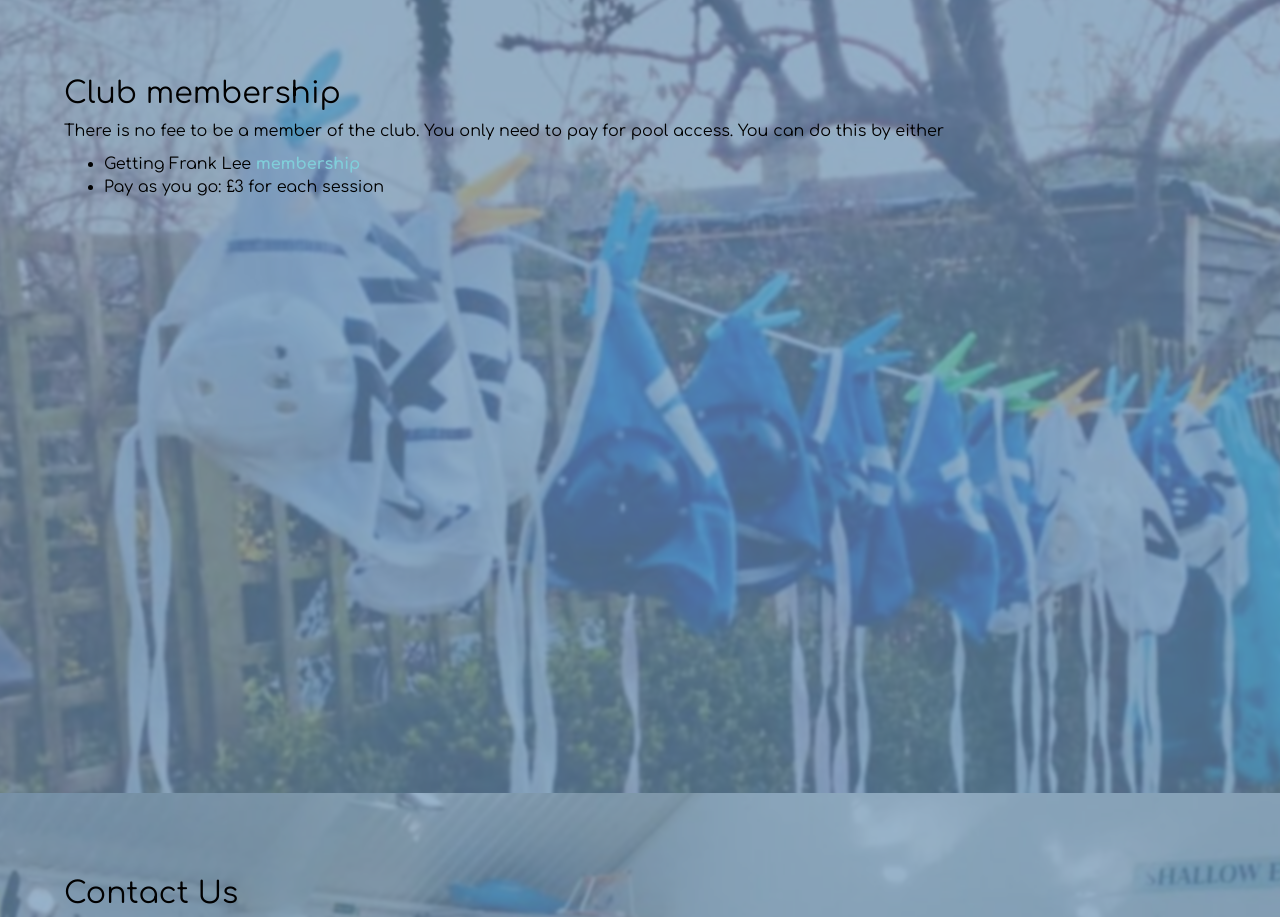
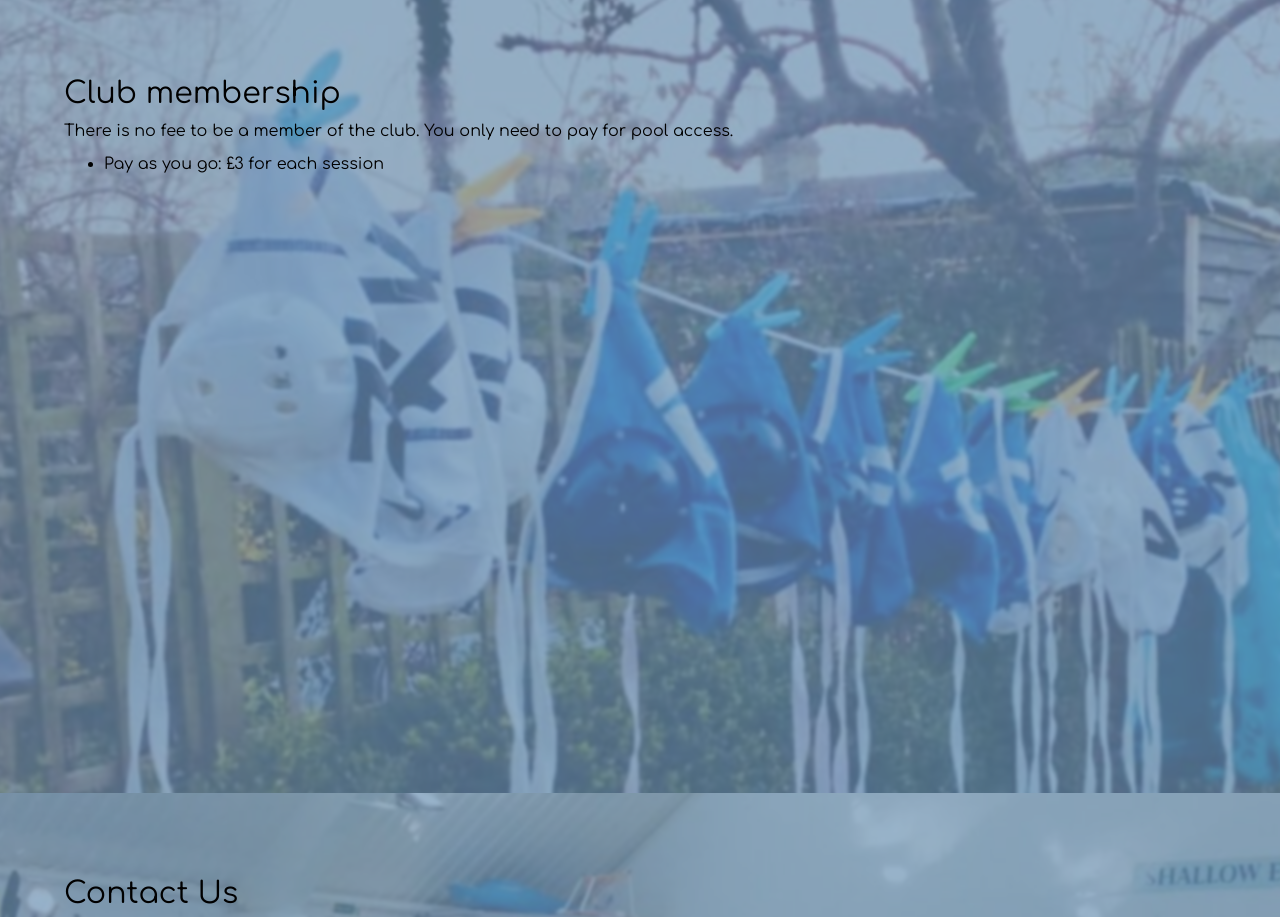
Before and after one commit to addenbrookeswaterpolo/addenbrookeswaterpolo, a plain HTML site: page index.html in a window 1280 px wide. Shown: the part 3760-4677 px from the top of the page. Drawn offline with nearby package versions, Linux system fonts and the light colour scheme.

Commit message:
Fix payment

```diff
--- a/index.html
+++ b/index.html
@@ -147,9 +147,8 @@
     <section class="fees">
 
         <h2>Club membership</h2>
-        <p>There is no fee to be a member of the club. You only need to pay for pool access. You can do this by either  </p>
+        <p>There is no fee to be a member of the club. You only need to pay for pool access. </p>
         <ul>
-            <li>Getting Frank Lee <a href='https://www.frankleecentre.co.uk/getting-started/membership-options'>membership</a></li>
             <li>Pay as you go: £3 for each session </li>
         </ul>
     </section>
```
